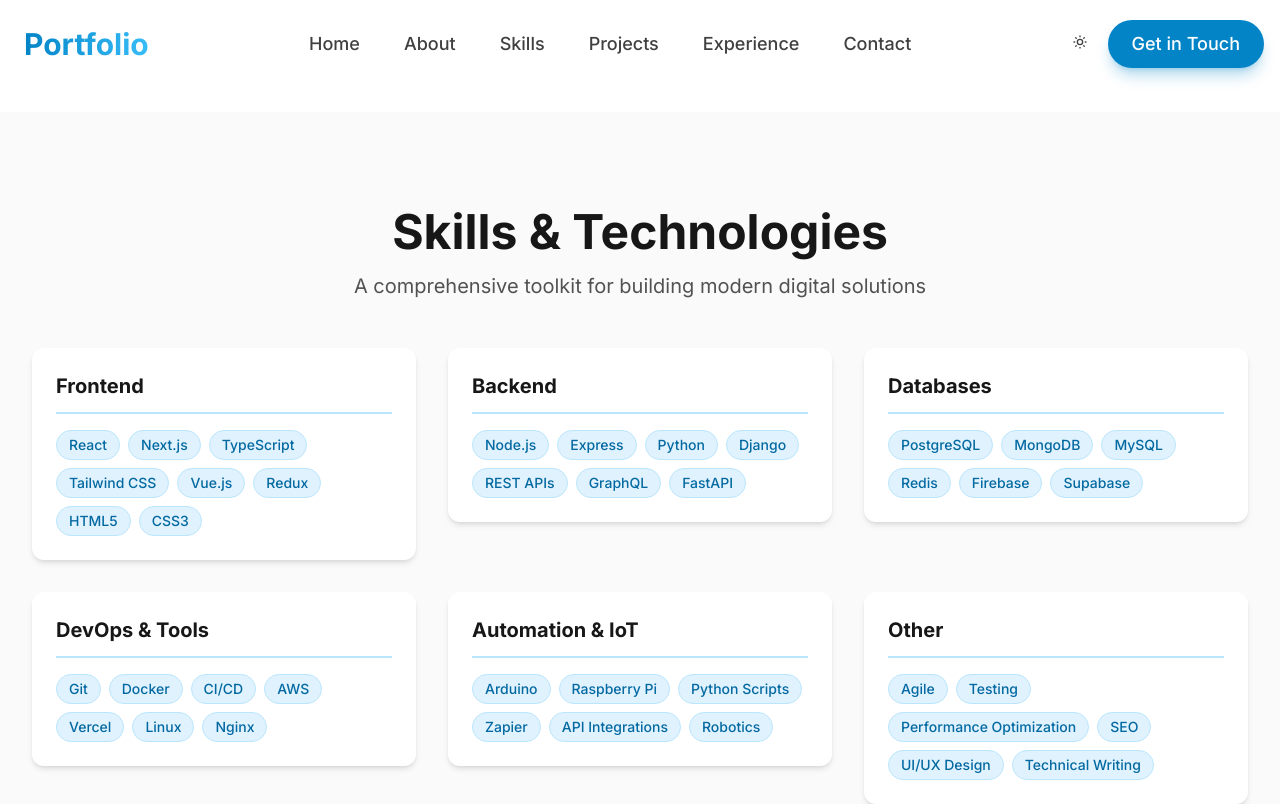
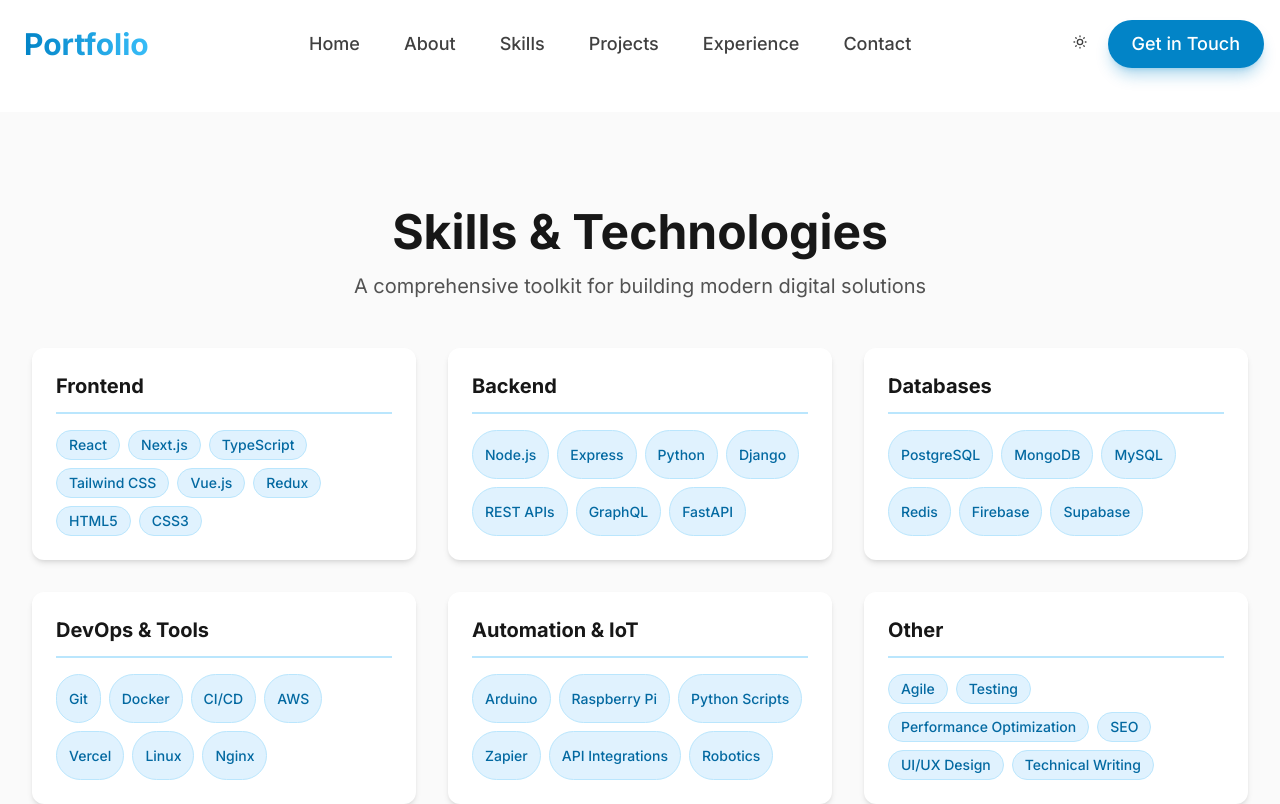
Before and after one commit to Anas92876/My_Portfolio, a Next.js app: page /skills in a window 1280 px wide. Shown: the top 804 px of the page. Built offline with nearby package versions, Linux system fonts and the light colour scheme.

Commit message:
Fix card heights: ensure uniform height for Skills, Projects, and Certificates sections

```diff
--- a/components/sections/ExperienceSection.tsx
+++ b/components/sections/ExperienceSection.tsx
@@ -191,11 +191,11 @@
               },
             ].map((cert, index) => (
               <AnimateOnScroll key={index} delay={index * 100}>
-                <div className="group relative bg-white rounded-2xl overflow-hidden shadow-md hover:shadow-2xl transition-all duration-500 border border-neutral-100 hover:border-transparent">
+                <div className="group relative bg-white rounded-2xl overflow-hidden shadow-md hover:shadow-2xl transition-all duration-500 border border-neutral-100 hover:border-transparent h-full flex flex-col">
                   {/* Gradient Header */}
                   <div className={`h-2 bg-gradient-to-r ${cert.color}`} />
 
-                  <div className="p-6">
+                  <div className="p-6 flex flex-col flex-1">
                     {/* Certificate Icon */}
                     <div className={`w-16 h-16 bg-gradient-to-br ${cert.color} rounded-xl flex items-center justify-center mb-4 group-hover:scale-110 transition-transform duration-300`}>
                       <svg className="w-8 h-8 text-white" fill="none" stroke="currentColor" viewBox="0 0 24 24">
@@ -217,7 +217,7 @@
                     </p>
 
                     {/* Credential ID */}
-                    <div className="bg-neutral-50 rounded-lg px-3 py-2 mb-4">
+                    <div className="bg-neutral-50 rounded-lg px-3 py-2 mb-4 flex-1">
                       <p className="text-xs text-neutral-500 mb-1">Credential ID</p>
                       <p className="text-sm font-mono text-neutral-700 font-medium">
                         {cert.credential}
--- a/components/sections/ProjectsSection.tsx
+++ b/components/sections/ProjectsSection.tsx
@@ -72,8 +72,8 @@
       <div className="grid grid-cols-1 md:grid-cols-2 lg:grid-cols-3 gap-8">
         {projects.map((project, index) => (
           <AnimateOnScroll key={project.title} delay={index * 100}>
-            <Card>
-              <div className="p-6">
+            <Card className="h-full">
+              <div className="p-6 h-full flex flex-col">
                 {/* Project Icon/Image */}
                 <div className="w-full h-32 bg-gradient-to-br from-primary-100 to-primary-50 rounded-lg flex items-center justify-center mb-4">
                   <span className="text-6xl">{project.image}</span>
@@ -99,7 +99,7 @@
                 </div>
 
                 {/* Features */}
-                <div className="mb-4">
+                <div className="mb-4 flex-1">
                   <p className="text-sm font-semibold text-neutral-700 mb-2">Key Features:</p>
                   <ul className="text-sm text-neutral-600 space-y-1">
                     {project.features.slice(0, 3).map((feature) => (
--- a/components/sections/SkillsSection.tsx
+++ b/components/sections/SkillsSection.tsx
@@ -41,11 +41,11 @@
       <div className="grid grid-cols-1 md:grid-cols-2 lg:grid-cols-3 gap-8">
         {skillCategories.map((category, index) => (
           <AnimateOnScroll key={category.title} delay={index * 100}>
-            <div className="bg-white p-6 rounded-xl shadow-md hover:shadow-lg transition-all duration-300">
+            <div className="bg-white p-6 rounded-xl shadow-md hover:shadow-lg transition-all duration-300 h-full flex flex-col">
               <h3 className="text-xl font-bold text-neutral-900 mb-4 pb-3 border-b-2 border-primary-200">
                 {category.title}
               </h3>
-              <div className="flex flex-wrap gap-2">
+              <div className="flex flex-wrap gap-2 flex-1">
                 {category.skills.map((skill) => (
                   <Badge key={skill} variant="primary">
                     {skill}
```
